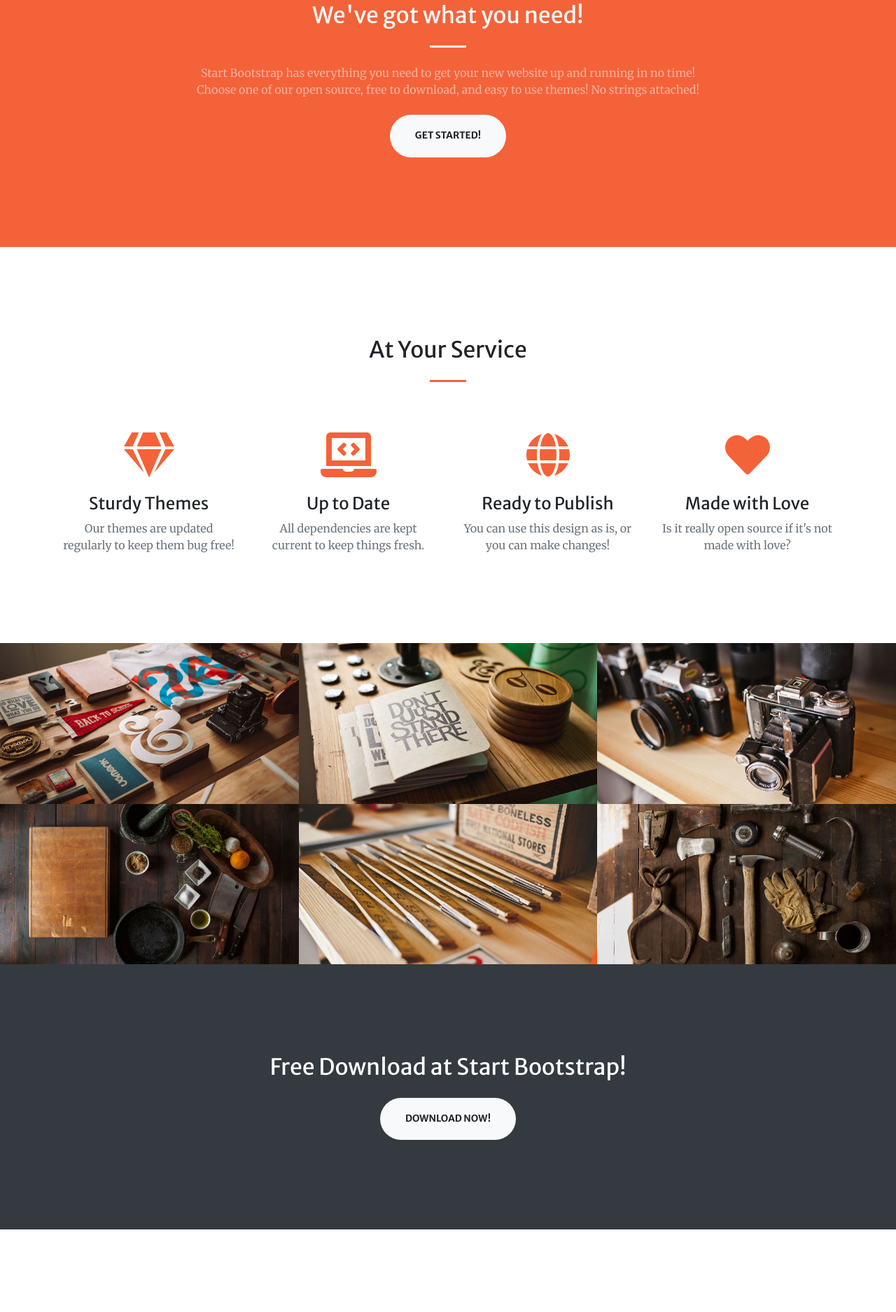
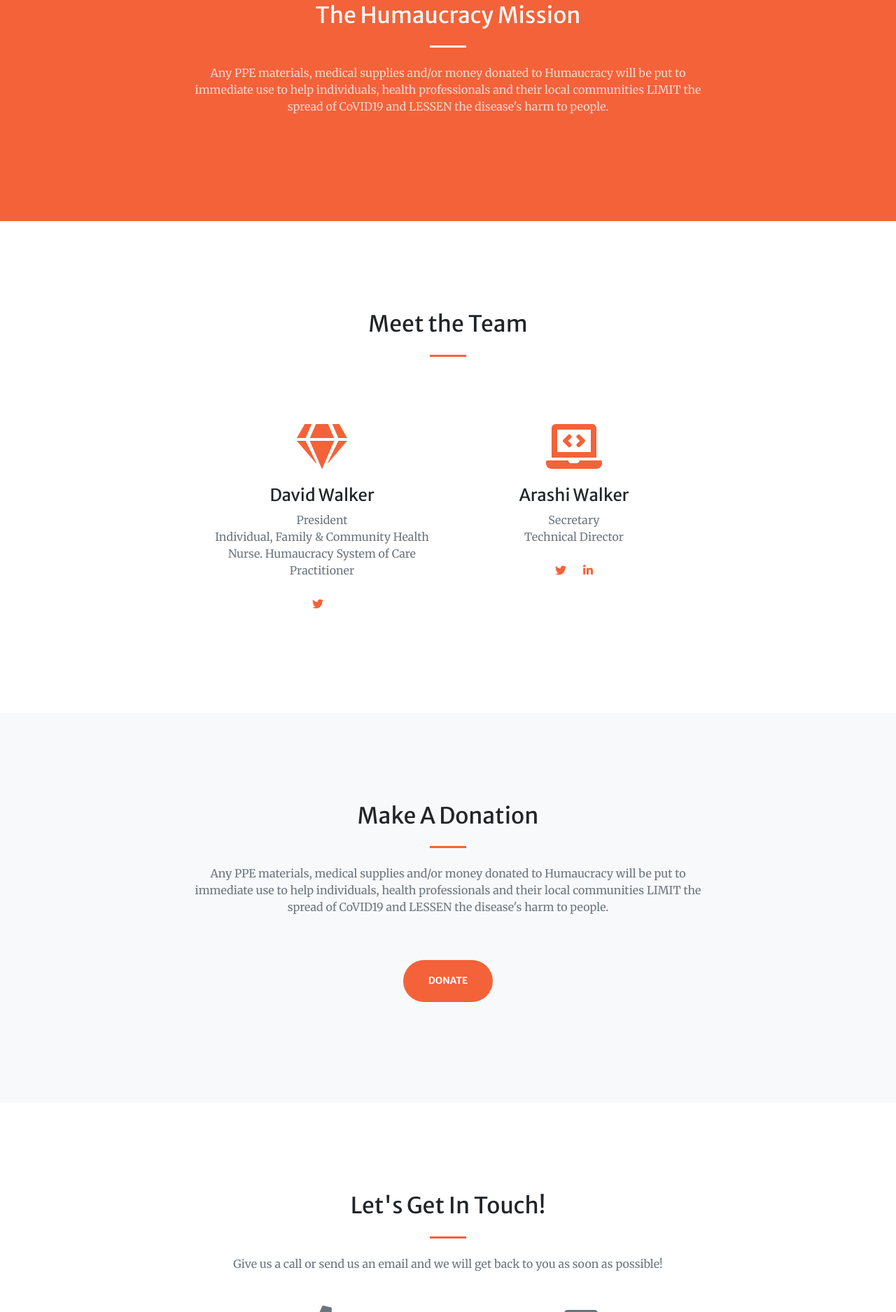
Before and after one commit to arashiwalker/humaucracy.org, a plain HTML site: page index.html in a window 1280 px wide. Shown: the part 925-2800 px from the top of the page at 70% size. Drawn offline with nearby package versions, Linux system fonts and the light colour scheme.

Commit message:
humaucracy landing

```diff
--- a/index.html
+++ b/index.html
@@ -5,7 +5,7 @@
         <meta name="viewport" content="width=device-width, initial-scale=1, shrink-to-fit=no" />
         <meta name="description" content="" />
         <meta name="author" content="" />
-        <title>Creative - Start Bootstrap Theme</title>
+        <title>Humaucracy</title>
         <!-- Font Awesome icons (free version)-->
         <script src="https://use.fontawesome.com/releases/v5.12.1/js/all.js" crossorigin="anonymous"></script>
         <!-- Google fonts-->
@@ -20,12 +20,12 @@
         <!-- Navigation-->
         <nav class="navbar navbar-expand-lg navbar-light fixed-top py-3" id="mainNav">
             <div class="container">
-                <a class="navbar-brand js-scroll-trigger" href="#page-top">Start Bootstrap</a><button class="navbar-toggler navbar-toggler-right" type="button" data-toggle="collapse" data-target="#navbarResponsive" aria-controls="navbarResponsive" aria-expanded="false" aria-label="Toggle navigation"><span class="navbar-toggler-icon"></span></button>
+                <a class="navbar-brand js-scroll-trigger" href="#page-top">Humaucracy</a><button class="navbar-toggler navbar-toggler-right" type="button" data-toggle="collapse" data-target="#navbarResponsive" aria-controls="navbarResponsive" aria-expanded="false" aria-label="Toggle navigation"><span class="navbar-toggler-icon"></span></button>
                 <div class="collapse navbar-collapse" id="navbarResponsive">
                     <ul class="navbar-nav ml-auto my-2 my-lg-0">
-                        <li class="nav-item"><a class="nav-link js-scroll-trigger" href="#about">About</a></li>
-                        <li class="nav-item"><a class="nav-link js-scroll-trigger" href="#services">Services</a></li>
-                        <li class="nav-item"><a class="nav-link js-scroll-trigger" href="#portfolio">Portfolio</a></li>
+                        <li class="nav-item"><a class="nav-link js-scroll-trigger" href="#about">Mission</a></li>
+                        <li class="nav-item"><a class="nav-link js-scroll-trigger" href="#services">Team</a></li>
+                        <li class="nav-item"><a class="nav-link js-scroll-trigger" href="#portfolio">Donate</a></li>
                         <li class="nav-item"><a class="nav-link js-scroll-trigger" href="#contact">Contact</a></li>
                     </ul>
                 </div>
@@ -36,11 +36,11 @@
             <div class="container h-100">
                 <div class="row h-100 align-items-center justify-content-center text-center">
                     <div class="col-lg-10 align-self-end">
-                        <h1 class="text-uppercase text-white font-weight-bold">Your Favorite Source of Free Bootstrap Themes</h1>
+                        <h1 class="text-uppercase text-white font-weight-bold">Humaucracy</h1>
                         <hr class="divider my-4" />
                     </div>
                     <div class="col-lg-8 align-self-baseline">
-                        <p class="text-white-75 font-weight-light mb-5">Start Bootstrap can help you build better websites using the Bootstrap framework! Just download a theme and start customizing, no strings attached!</p>
+                        <p class="text-white-75 font-weight-light mb-5">Your Individual Community 2020 Health Standard</p>
                         <a class="btn btn-primary btn-xl js-scroll-trigger" href="#about">Find Out More</a>
                     </div>
                 </div>
@@ -51,10 +51,10 @@
             <div class="container">
                 <div class="row justify-content-center">
                     <div class="col-lg-8 text-center">
-                        <h2 class="text-white mt-0">We've got what you need!</h2>
+                        <h2 class="text-white mt-0">The Humaucracy Mission</h2>
                         <hr class="divider light my-4" />
-                        <p class="text-white-50 mb-4">Start Bootstrap has everything you need to get your new website up and running in no time! Choose one of our open source, free to download, and easy to use themes! No strings attached!</p>
-                        <a class="btn btn-light btn-xl js-scroll-trigger" href="#services">Get Started!</a>
+                        <p class="text-white-75 mb-4">Any PPE materials, medical supplies and/or money donated to Humaucracy will be put to immediate use to help individuals, health professionals and their local communities LIMIT the spread of CoVID19 and LESSEN the disease's harm to people.</p>
+
                     </div>
                 </div>
             </div>
@@ -62,108 +62,72 @@
         <!-- Services section-->
         <section class="page-section" id="services">
             <div class="container">
-                <h2 class="text-center mt-0">At Your Service</h2>
+                <div class="container">
+                <h2 class="text-center mt-0">Meet the Team</h2>
                 <hr class="divider my-4" />
-                <div class="row">
-                    <div class="col-lg-3 col-md-6 text-center">
-                        <div class="mt-5">
-                            <i class="fas fa-4x fa-gem text-primary mb-4"></i>
-                            <h3 class="h4 mb-2">Sturdy Themes</h3>
-                            <p class="text-muted mb-0">Our themes are updated regularly to keep them bug free!</p>
+                <div class="container">
+                <div class="row justify-content-center">
+                    <div class="col-lg-8 text-center">
+                        <p class="text-muted mb-5"></p><br>
                     </div>
                 </div>
-                    <div class="col-lg-3 col-md-6 text-center">
-                        <div class="mt-5">
+                <div class="row">
+                    <div class="col-lg-4 ml-auto text-center mb-5 mb-lg-0">
+                        <i class="fas fa-4x fa-gem text-primary mb-4"></i>
+                            <h3 class="h4 mb-2">David Walker</h3>
+                            <p class="text-muted mb-0">President<br>Individual, Family & Community Health Nurse. Humaucracy System of Care Practitioner</p><br>
+                            <ul class="list-inline social-buttons">
+                          <li class="list-inline-item">
+                            <a href="https://twitter.com/Humaucracy" target="_blank">
+                              <i class="fab fa-twitter"></i>
+                            </a>
+                          </li>
+                          <li class="list-inline-item">
+                          </li>
+                        </ul>
+                    </div>
+                    <div class="col-lg-4 mr-auto text-center">
                         <i class="fas fa-4x fa-laptop-code text-primary mb-4"></i>
-                            <h3 class="h4 mb-2">Up to Date</h3>
-                            <p class="text-muted mb-0">All dependencies are kept current to keep things fresh.</p>
+                            <h3 class="h4 mb-2">Arashi Walker</h3>
+                            <p class="text-muted mb-0">
+                                Secretary<br>Technical Director</p><br>
+                            <li class="list-inline-item">
+                            <a href="https://twitter.com/ArashiWalker" target="_blank">
+                              <i class="fab fa-twitter"></i>
+                            </a>
+                          </li>
+                          <li class="list-inline-item">
+                          </li>
+                          <li class="list-inline-item">
+                            <a href="https://www.linkedin.com/in/arashi-walker-3b9272182/" target="_blank">
+                              <i class="fab fa-linkedin-in"></i>
+                            </a>
+                          </li>
+                        </ul>
                     </div>
                 </div>
-                    <div class="col-lg-3 col-md-6 text-center">
-                        <div class="mt-5">
-                            <i class="fas fa-4x fa-globe text-primary mb-4"></i>
-                            <h3 class="h4 mb-2">Ready to Publish</h3>
-                            <p class="text-muted mb-0">You can use this design as is, or you can make changes!</p>
-                        </div>
-                    </div>
-                    <div class="col-lg-3 col-md-6 text-center">
-                        <div class="mt-5">
-                            <i class="fas fa-4x fa-heart text-primary mb-4"></i>
-                            <h3 class="h4 mb-2">Made with Love</h3>
-                            <p class="text-muted mb-0">Is it really open source if it's not made with love?</p>
             </div>
                 </div>
             </div>
       </div>
         </section>
-        <!-- Portfolio section-->
-        <section id="portfolio">
-            <div class="container-fluid p-0">
-                <div class="row no-gutters">
-                    <div class="col-lg-4 col-sm-6">
-                        <a class="portfolio-box" href="assets/img/portfolio/fullsize/1.jpg"
-                            ><img class="img-fluid" src="assets/img/portfolio/thumbnails/1.jpg" alt="" />
-                            <div class="portfolio-box-caption">
-                                <div class="project-category text-white-50">Category</div>
-                                <div class="project-name">Project Name</div>
-                            </div></a
-                        >
+        <section class="bg-light page-section" id="portfolio">
+    <div class="container">
+      <div class="row">
+        <div class="col-lg-12 text-center">
+          <h2 class="text-center mt-0">Make A Donation</h2>
+                <hr class="divider my-4" />
         </div>
-                    <div class="col-lg-4 col-sm-6">
-                        <a class="portfolio-box" href="assets/img/portfolio/fullsize/2.jpg"
-                            ><img class="img-fluid" src="assets/img/portfolio/thumbnails/2.jpg" alt="" />
-                            <div class="portfolio-box-caption">
-                                <div class="project-category text-white-50">Category</div>
-                                <div class="project-name">Project Name</div>
-                            </div></a
-                        >
       </div>
-                    <div class="col-lg-4 col-sm-6">
-                        <a class="portfolio-box" href="assets/img/portfolio/fullsize/3.jpg"
-                            ><img class="img-fluid" src="assets/img/portfolio/thumbnails/3.jpg" alt="" />
-                            <div class="portfolio-box-caption">
-                                <div class="project-category text-white-50">Category</div>
-                                <div class="project-name">Project Name</div>
-                            </div></a
-                        >
-                    </div>
-                    <div class="col-lg-4 col-sm-6">
-                        <a class="portfolio-box" href="assets/img/portfolio/fullsize/4.jpg"
-                            ><img class="img-fluid" src="assets/img/portfolio/thumbnails/4.jpg" alt="" />
-                            <div class="portfolio-box-caption">
-                                <div class="project-category text-white-50">Category</div>
-                                <div class="project-name">Project Name</div>
-                            </div></a
-                        >
-                    </div>
-                    <div class="col-lg-4 col-sm-6">
-                        <a class="portfolio-box" href="assets/img/portfolio/fullsize/5.jpg"
-                            ><img class="img-fluid" src="assets/img/portfolio/thumbnails/5.jpg" alt="" />
-                            <div class="portfolio-box-caption">
-                                <div class="project-category text-white-50">Category</div>
-                                <div class="project-name">Project Name</div>
-                            </div></a
-                        >
-                    </div>
-                    <div class="col-lg-4 col-sm-6">
-                        <a class="portfolio-box" href="assets/img/portfolio/fullsize/6.jpg"
-                            ><img class="img-fluid" src="assets/img/portfolio/thumbnails/6.jpg" alt="" />
-                            <div class="portfolio-box-caption p-3">
-                                <div class="project-category text-white-50">Category</div>
-                                <div class="project-name">Project Name</div>
-                            </div></a
-                        >
+      <div class="row">
+        <div class="col-lg-8 mx-auto text-center">
+          <p class="large text-muted">Any PPE materials, medical supplies and/or money donated to Humaucracy will be put to immediate use to help individuals, health professionals and their local communities LIMIT the spread of CoVID19 and LESSEN the disease's harm to people.</p><br><br>
+          <p class="btn btn-primary btn-xl">Donate</p>
         </div>
       </div>
     </div>
   </section>
-        <!-- Call to action section-->
-        <section class="page-section bg-dark text-white">
-            <div class="container text-center">
-                <h2 class="mb-4">Free Download at Start Bootstrap!</h2>
-                <a class="btn btn-light btn-xl" href="https://startbootstrap.com/themes/creative/">Download Now!</a>
-            </div>
-        </section>
+        <!-- Portfolio section-->
         <!-- Contact section-->
         <section class="page-section" id="contact">
             <div class="container">
@@ -171,24 +135,24 @@
                     <div class="col-lg-8 text-center">
                         <h2 class="mt-0">Let's Get In Touch!</h2>
                         <hr class="divider my-4" />
-                        <p class="text-muted mb-5">Ready to start your next project with us? Give us a call or send us an email and we will get back to you as soon as possible!</p>
+                        <p class="text-muted mb-5">Give us a call or send us an email and we will get back to you as soon as possible!</p>
                     </div>
                 </div>
                 <div class="row">
                     <div class="col-lg-4 ml-auto text-center mb-5 mb-lg-0">
                         <i class="fas fa-phone fa-3x mb-3 text-muted"></i>
-                        <div>+1 (555) 123-4567</div>
+                        <div>(503) 490-5479</div>
                     </div>
                     <div class="col-lg-4 mr-auto text-center">
                         <i class="fas fa-envelope fa-3x mb-3 text-muted"></i
-                        ><!-- Make sure to change the email address in BOTH the anchor text and the link target below!--><a class="d-block" href="mailto:contact@yourwebsite.com">contact@yourwebsite.com</a>
+                        ><!-- Make sure to change the email address in BOTH the anchor text and the link target below!--><a class="d-block" href="mailto:arashiwalker@gmail.com">arashiwalker@gmail.com</a>
                     </div>
                 </div>
             </div>
         </section>
         <!-- Footer-->
         <footer class="bg-light py-5">
-            <div class="container"><div class="small text-center text-muted">Copyright © 2020 - Start Bootstrap</div></div>
+            <div class="container"><div class="small text-center text-muted">Humaucracy.org - 2020 </div></div>
         </footer>
         <!-- Bootstrap core JS-->
         <script src="https://cdnjs.cloudflare.com/ajax/libs/jquery/3.4.1/jquery.min.js"></script>
```
Also changed, not shown: assets/img/children.jpeg (added), css/styles.css, 2 other files. Lines whose indentation alone changed are shown as unchanged.
